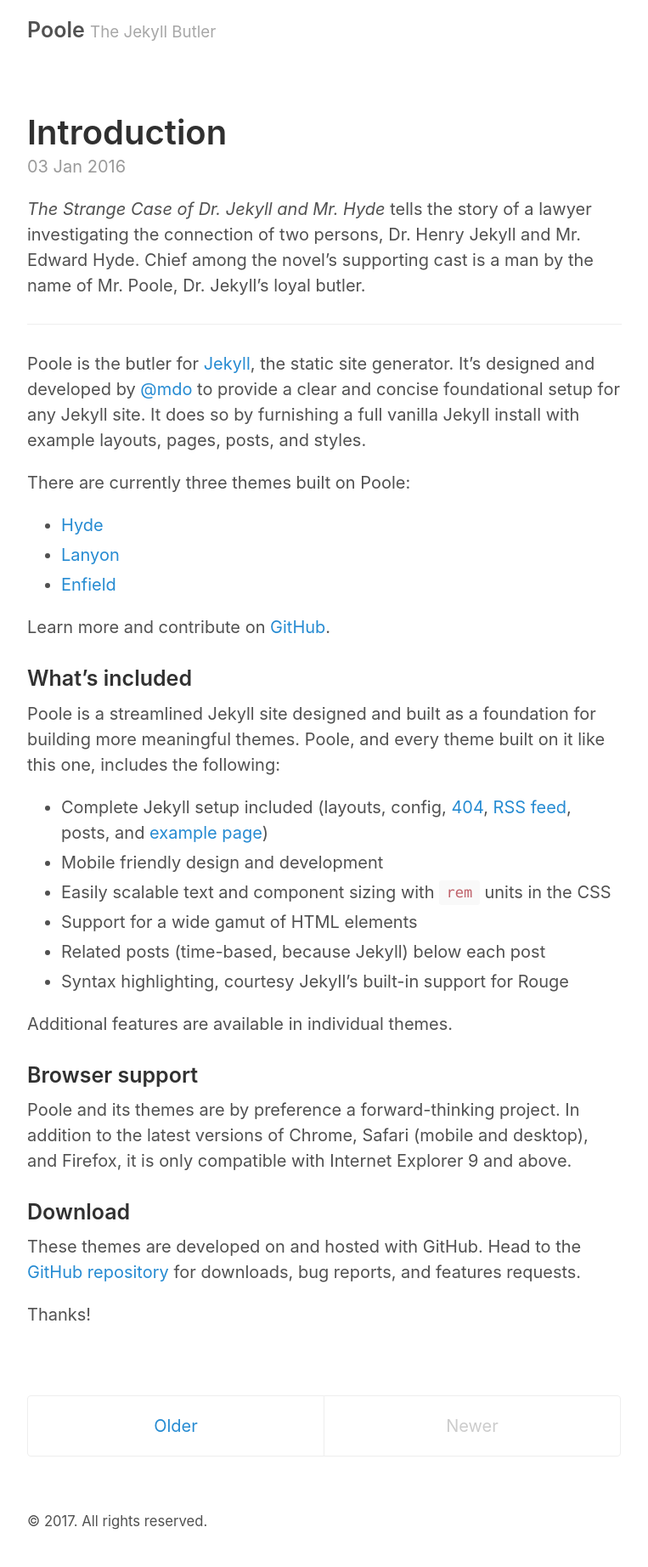
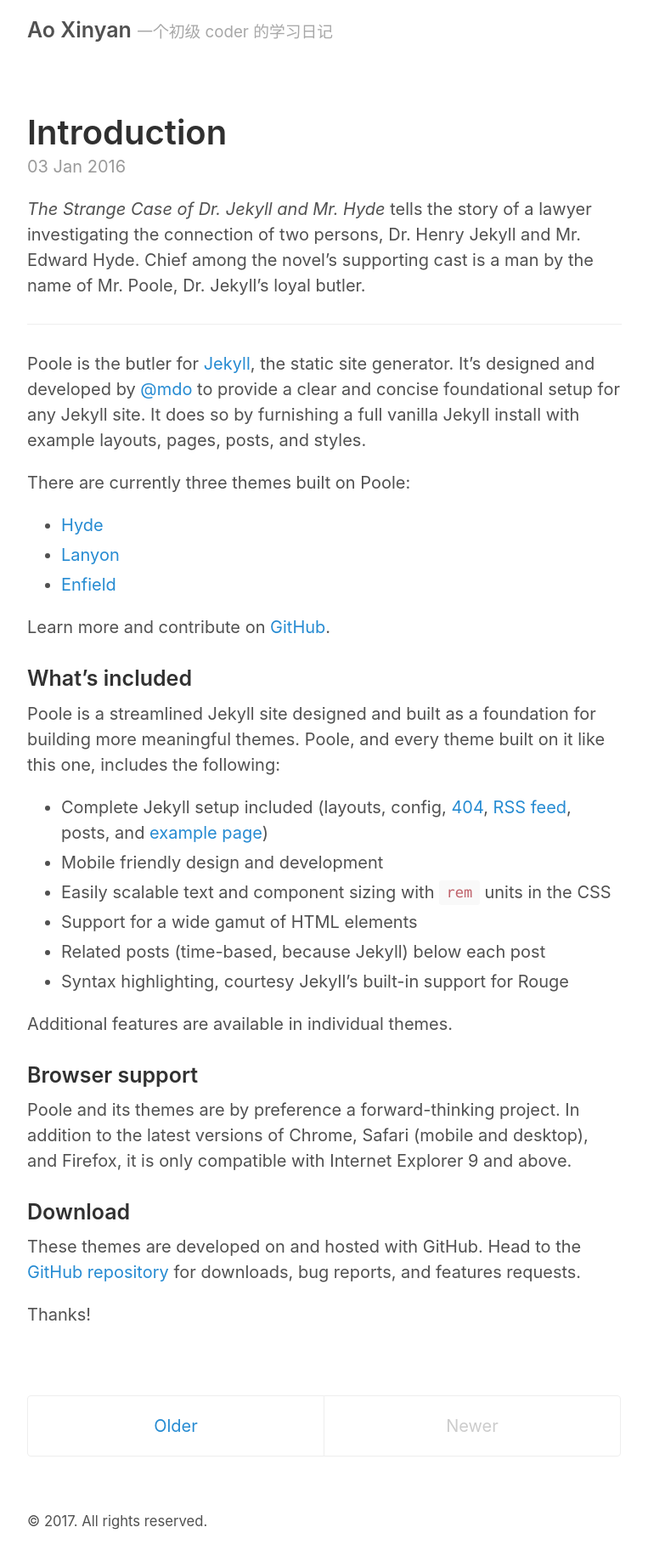
Before and after one commit to TheaAo/TheaAo.github.io, a Jekyll site: the page built from index.html, in a window 1280 px wide. Shown: the whole page at 85% size, without its empty margins (258-1021 px from the left). Built offline with Jekyll 4.4.1, drawn with Linux system fonts in a browser that asks for light colours; the list of posts is cut into pages by our own code.

Commit message:
Update _config.yml

```diff
--- a/_config.yml
+++ b/_config.yml
@@ -2,8 +2,8 @@
 permalink:           pretty
 
 # Setup
-title:               Poole
-tagline:             The Jekyll Butler
+title:               Ao Xinyan
+tagline:             一个初级 coder 的学习日记
 url:                 http://theaao.github.io
 paginate:            1
 baseurl:             ""
@@ -17,9 +17,9 @@
 
 # About/contact
 author:
-  name:              Mark Otto
-  url:               https://twitter.com/mdo
-  email:             markdotto@gmail.com
+  name:              Ao Xinyan
+  url:
+  email:             ao_xinyan@163.com
 
 # Custom vars
 
```
